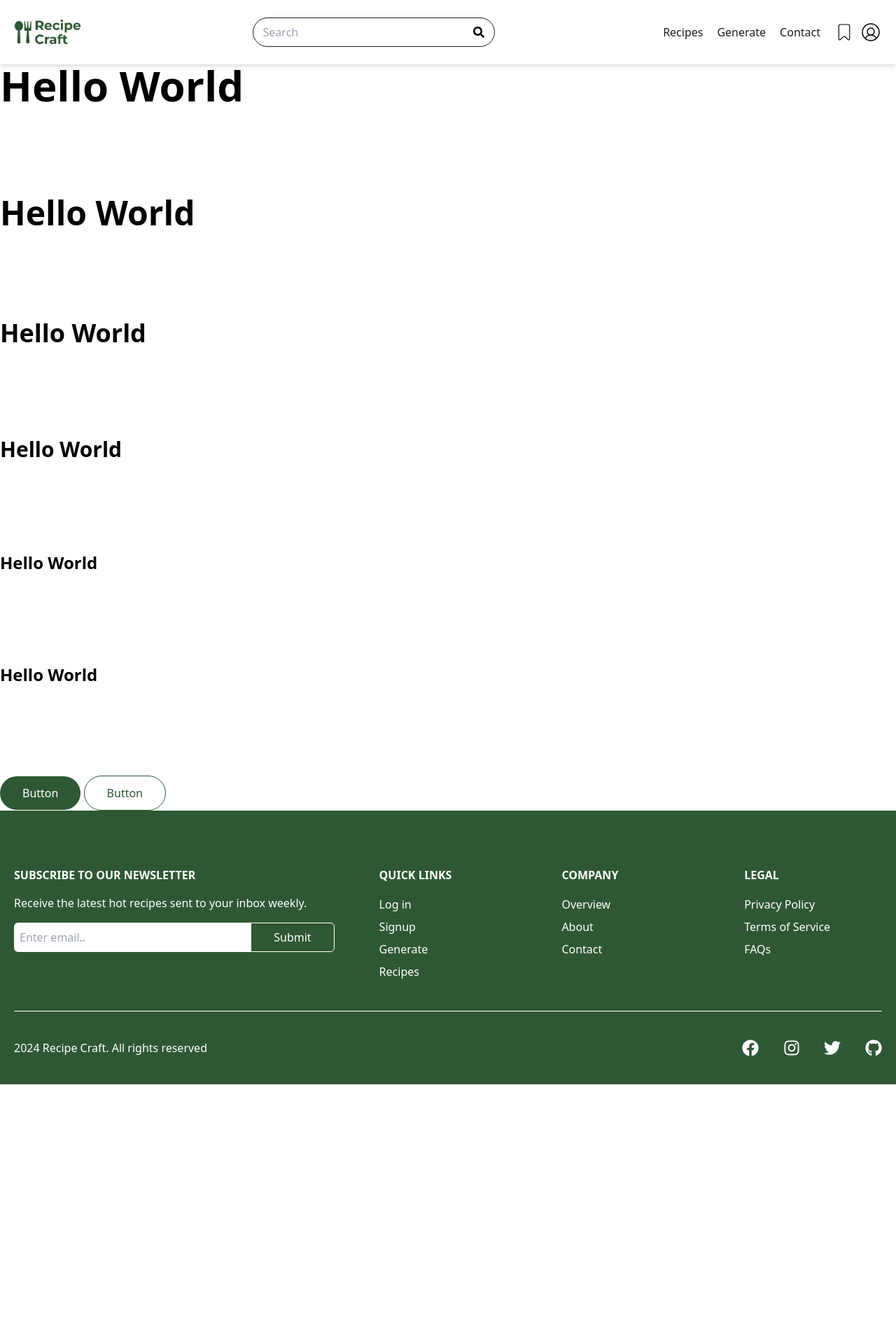
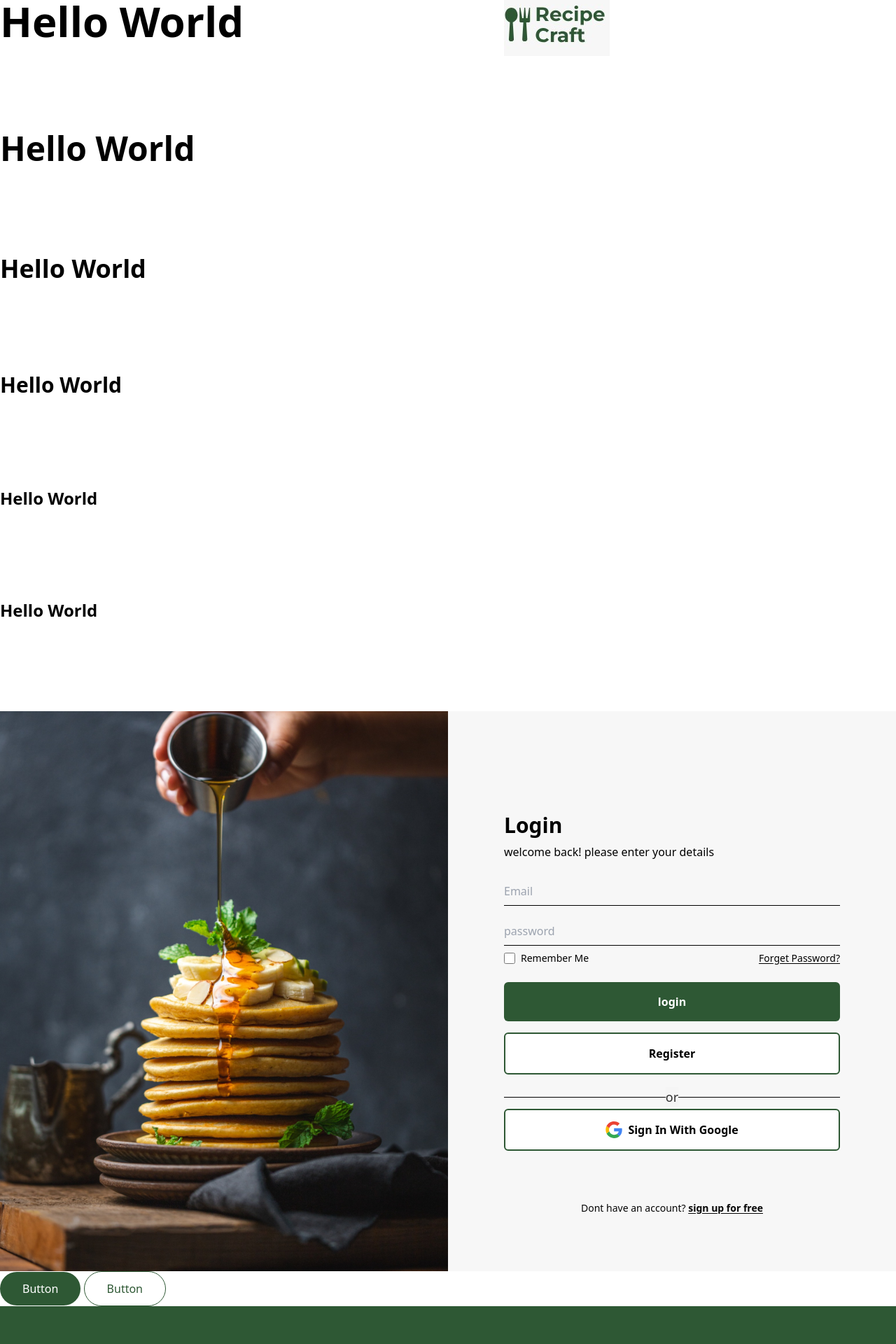
Before and after one commit to OmarAdel1114/FridgeCraft, a React (Vite) app in the folder Client/: page / in a window 1280 px wide. Shown: the top 1920 px of the page at 70% size. Before the commit the page ends 1549 px from the top, so only its background shows below. Built offline with nearby package versions, Linux system fonts and the light colour scheme.

Commit message:
email and pass error logic

```diff
--- a/Client/src/App.jsx
+++ b/Client/src/App.jsx
@@ -11,7 +11,7 @@ import NavbarLogic from './Components/NavbarLogic'
 const App = () => {
   return (
     <>
-    <UserNavbar/>
+
 
 
 
@@ -23,7 +23,7 @@ const App = () => {
     <h6 className='my-32 lg:text-2xl md:text-xl text-lg font-semibold'>Hello World</h6>
 
 
-
+      <Login/>
 
 
     <a href="#"><button className="rounded-full bg-DarkGreen py-3 px-8 text-base font-medium  leading-normal text-White transition duration-150 ease-in-out hover:bg-LightGreen hover:text-DarkGreen">
--- a/Client/src/Components/Login.jsx
+++ b/Client/src/Components/Login.jsx
@@ -1,5 +1,5 @@
 
-import React, { useState, useContext } from 'react';
+import React, { useState} from 'react';
 import CoverImage from '../assets/cover_image.jpeg'
 import LoginLogo from '../assets/login_logo.jpg'
 import GOOGLE_ICON from '../assets/google-icon-logo.svg'
@@ -8,34 +8,24 @@ import { AuthenticationContext } from './AuthenticationProvider'
 
 const Login = () => {
 
-   // State to store email and password
+
+
   const [email, setEmail] = useState('');
   const [password, setPassword] = useState('');
-   const [error, setError] = useState(null);
+  const [error, setError] = useState('');
 
-   // Function to handle email input change
-   const handleEmailChange = (event) => {
-     setEmail(event.target.value);
-   };
+  const handleLogin = async (e) => {
+    e.preventDefault();
 
-   // Function to handle password input change
-   const handlePasswordChange = (event) => {
-     setPassword(event.target.value);
-   };
-
-   // Function to handle form submission
-   const handleSubmit = async (event) => {
-     event.preventDefault(); // Prevent the default form submission behavior
-
-     // Call your API here, passing the email and password
     try {
-       const response = await fetch('https://your-api-endpoint.com/login', {
+      const response = await fetch('https://fridge-craft-server.vercel.app/api/users/login', {
         method: 'POST',
         headers: {
           'Content-Type': 'application/json',
         },
         body: JSON.stringify({ email, password }),
       });
+
       const data = await response.json();
       console.log('API response:', data);
       // Handle the API response accordingly (e.g., redirect user on successful login)
@@ -50,7 +40,6 @@ const Login = () => {
         setError('An error occurred. Please try again.');
       }
     }
-
   };
 
 
```
Lines whose indentation alone changed are shown as unchanged.
